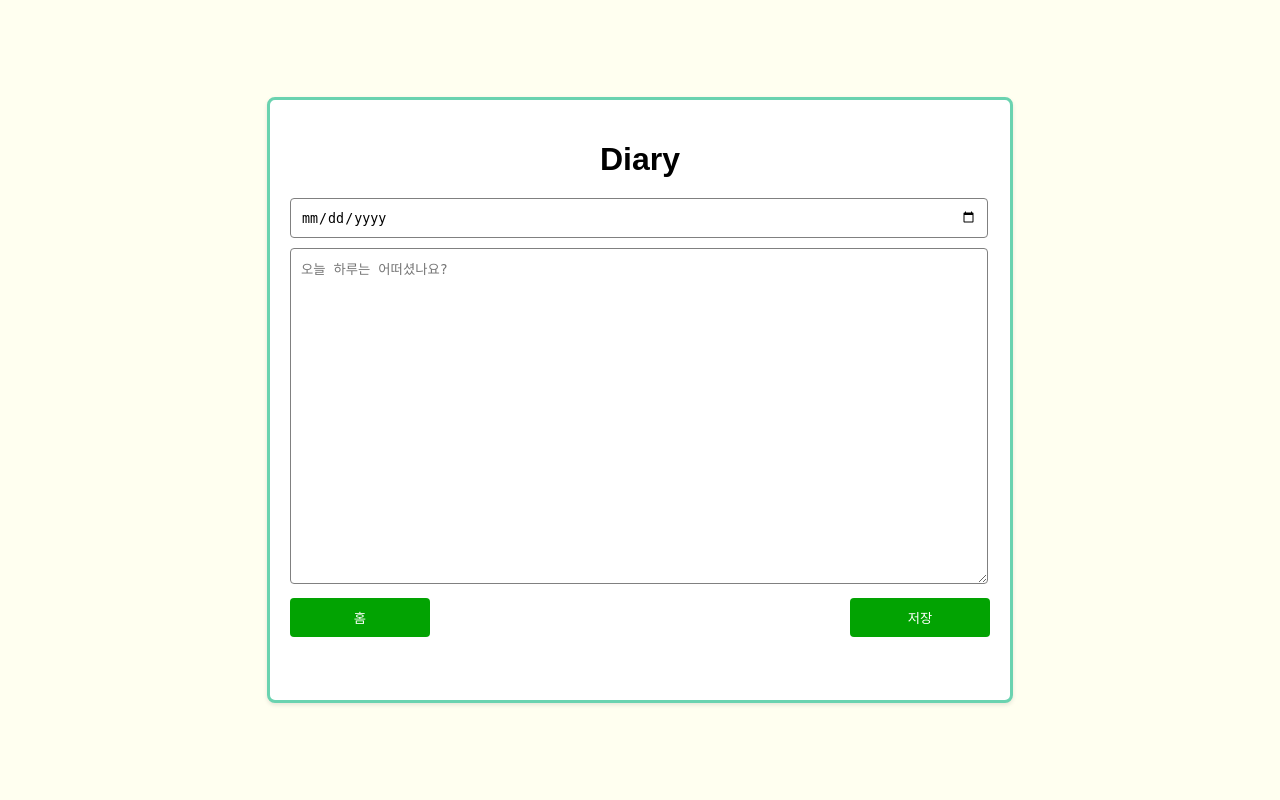
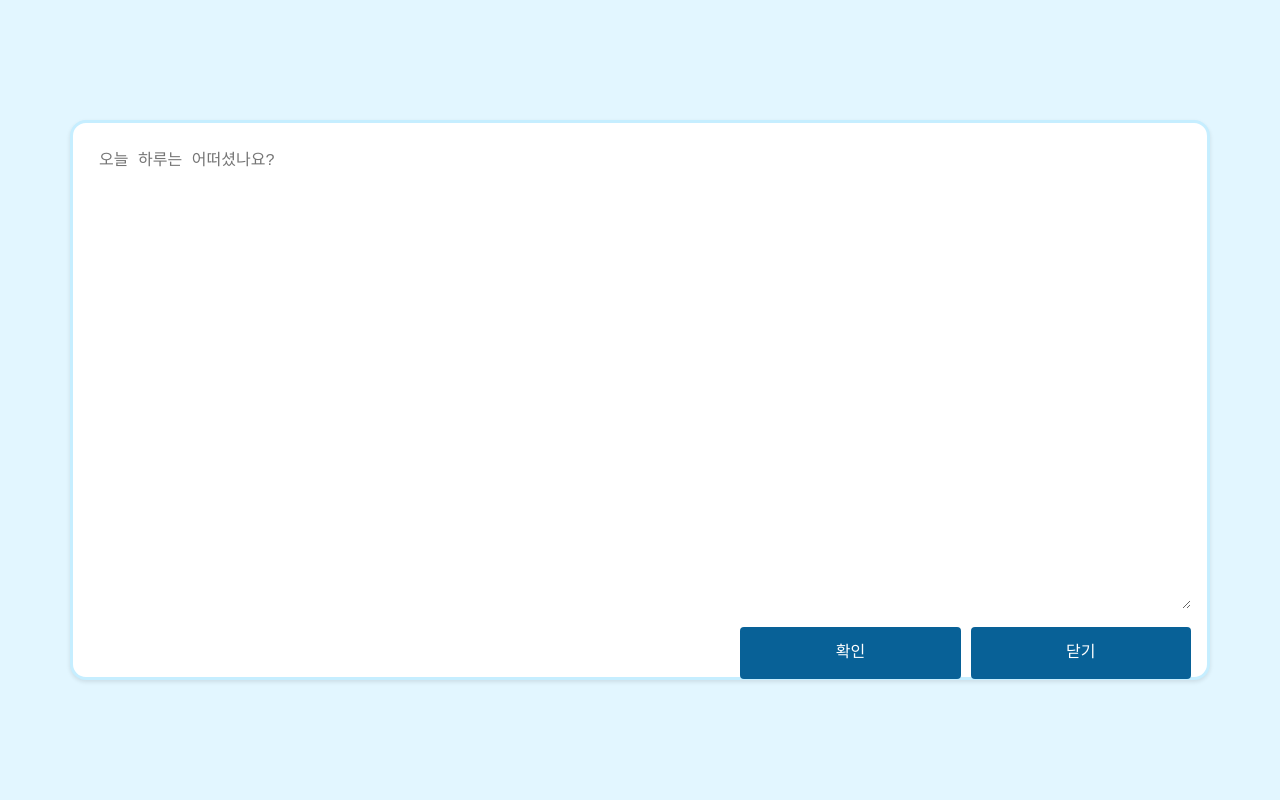
Before and after one commit to 1588mobalmobal/project02, a Flask app: page /write in a window 1280 px wide. Run offline with Flask 3, Linux system fonts and the light colour scheme.

Commit message:
중간 저장

```diff
--- a/static/css/write.css
+++ b/static/css/write.css
@@ -1,3 +1,10 @@
+:root {--t1: #1f3038;
+  --t2: #2c3e50;
+  --t3: #086197;
+  --t4: #c6eeff;
+  --t5: #e2f6ff;
+  --t6: #ffffff;}
+
 body {
     font-family: sans-serif;
     margin: 0;
@@ -6,65 +13,49 @@
     justify-content: center;
     align-items: center;
     height: 100vh;
-    background-color: ivory;
+    width: 100vw;
+    background-color: var(--t5);
+    font-family: 'Courier New', Courier, monospace;
   }
 
   .container {
-    width: 700px;
+    width: 90%;
     height: 70%;
-    padding: 20px;
-    margin: 10px;
-    background-color: white;
-    border-radius: 8px;
+    padding: 16px;
+    margin: 8px;
+    background-color: var(--t6);
+    border-radius: 16px;
     border-style: solid;
-    border-color: rgb(106, 211, 176);
+    border-color: var(--t4);
     box-shadow: 0 2px 4px rgba(0, 0, 0, 0.1);
   }
 
-  h1 {
-    text-align: center;
-    margin-bottom: 20px;
-    /*background-color: white;*/
+  #diaryContent {
+    width: 100%;
+    height: 90%;
+    padding: 10px;
+    margin-bottom: 10px;
+    border: none;
+    box-sizing: border-box;
+    resize: vertical;
   }
 
-  #diaryDate, #diaryContent {
-    width: calc(100% - 2px);
-    padding: 10px;
-    margin-bottom: 10px;
-    border: 1px solid gray;
-    border-radius: 4px;
-    box-sizing: border-box;
+  #diaryButtonContainer {
+    width: 100%;
+    height: 10%;
 
   }
 
-  #diaryContent {
-    height: 60%;
-    resize: vertical;
-    background-color: white;
-  }
-
-  #saveButton {
+  #green-button {
     width: 20%;
-    padding: 10px;
-    background-color: rgb(2, 163, 2);
+    /* padding: 10px; */
+    background-color: var(--t3);
     color: white;
     border: none;
     border-radius: 4px;
-    float: right;
     cursor: pointer;
+    font-size: medium;
   }
-
-  #homeButton {
-    width: 20%;
-    padding: 10px;
-    background-color: rgb(2, 163, 2);
-    color: white;
-    border: none;
-    border-radius: 4px;
-    float: left;
-    cursor: pointer;
-  }
-
 
   #diaryList {
     margin-top: 20px;
--- a/static/css/write_modal.css
+++ b/static/css/write_modal.css
@@ -1,3 +1,10 @@
+:root {--t1: #1f3038;
+  --t2: #2c3e50;
+  --t3: #086197;
+  --t4: #c6eeff;
+  --t5: #e2f6ff;
+  --t6: #ffffff;}
+
 .dialog {
     display:none;
     position: fixed;
@@ -5,7 +12,7 @@
     top: 50%;
     transform: translate(-50%, -50%);
     z-index: 1;
-    width: 700px;
+    width: 90%;
     height: 80%;
     background: none;
   }
@@ -16,7 +23,7 @@
       align-items: center;
       width: 100%;
       height: 100%;
-      background: rgb(135, 206, 250);
+      background: var(--t3);
     }
 
     .dialog>.tb .inner {
--- a/templates/write.html
+++ b/templates/write.html
@@ -6,18 +6,40 @@
   <title>Document</title>
   <script src="https://code.jquery.com/jquery-3.6.0.min.js"></script>
   <script src="{{ url_for('static', filename='js/write_modal.js') }}" defer></script>
+  <link href="https://cdn.jsdelivr.net/npm/bootstrap@5.3.3/dist/css/bootstrap.min.css" rel="stylesheet" integrity="sha384-QWTKZyjpPEjISv5WaRU9OFeRpok6YctnYmDr5pNlyT2bRjXh0JMhjY6hW+ALEwIH" crossorigin="anonymous">
   <link rel="stylesheet" href="{{ url_for('static', filename='css/write.css') }}">
   <link rel="stylesheet" href="{{ url_for('static', filename='css/write_modal.css') }}">
 </head>
 <body>
   <div class="container">
-    <h1>Diary</h1> <!--제목 지을 수 있게?-->
-    <input type="date" id="diaryDate">
     <textarea id="diaryContent" placeholder="오늘 하루는 어떠셨나요?"></textarea>
-    <button id="homeButton" onClick="location.href='/'">홈</button>
-    <button id="saveButton" onclick="modal('dialog')">저장</button>
+    <div class="d-flex align-item-center justify-content-end" id="diaryButtonContainer">
+      <button id="green-button" data-bs-toggle="modal" data-bs-target="#myModal">확인</button>
+      <div style="width: 10px;"></div>
+      <button id="green-button" onclick="location.href='/'">닫기</button>
+    </div>
     <div id="diaryList"></div>
   </div>
+
+
+  <!-- 모달 -->
+<!-- <div class="modal fade" id="myModal" tabindex="-1" aria-labelledby="myModalLabel" aria-hidden="true">
+  <div class="modal-dialog">
+    <div class="modal-content">
+      <div class="modal-header">
+        <h5 class="modal-title" id="myModalLabel">모달 제목</h5>
+        <button type="button" class="btn-close" data-bs-dismiss="modal" aria-label="Close"></button>
+      </div>
+      <div class="modal-body">
+        여기에 모달 내용을 넣습니다.
+      </div>
+      <div class="modal-footer">
+        <button type="button" class="btn btn-secondary" data-bs-dismiss="modal">닫기</button>
+        <button type="button" class="btn btn-primary">확인</button>
+      </div>
+    </div>
+  </div>
+</div> -->
 
   <!-- 평가/조언/점수 창 (모달 팝업)-->
   <div id="dialog" class="dialog">
@@ -35,7 +57,8 @@
         </div>
       </div>
     </div>
+  </div>
 
-  </div>
+  <script src="https://cdn.jsdelivr.net/npm/bootstrap@5.3.3/dist/js/bootstrap.bundle.min.js" integrity="sha384-YvpcrYf0tY3lHB60NNkmXc5s9fDVZLESaAA55NDzOxhy9GkcIdslK1eN7N6jIeHz" crossorigin="anonymous"></script>
 </body>
 </html>
```
Also changed, not shown: static/css/main.css (added, +110 -0 lines), templates/history.html (deleted, +0 -12 lines), templates/index.html (+1 -105 lines).
